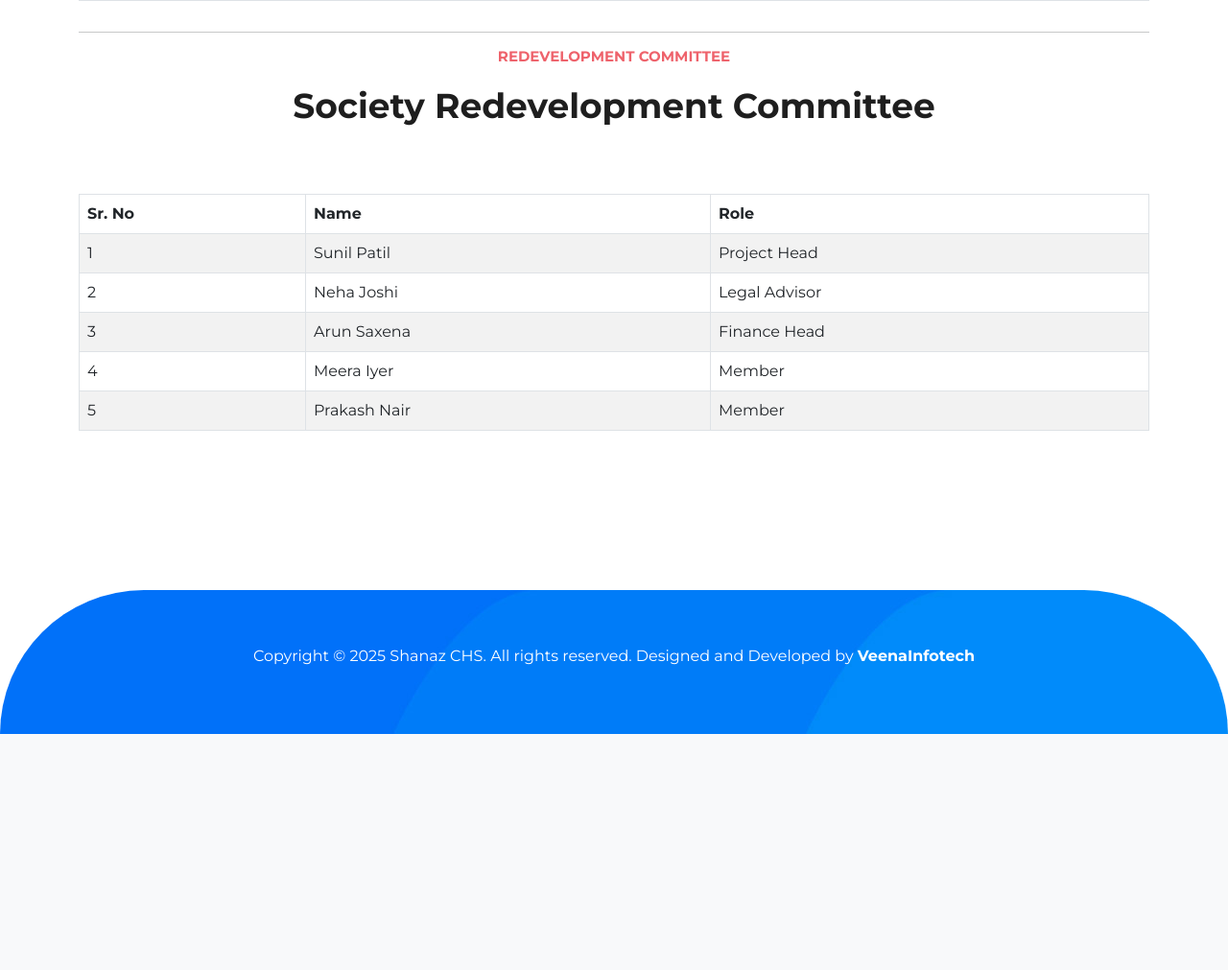
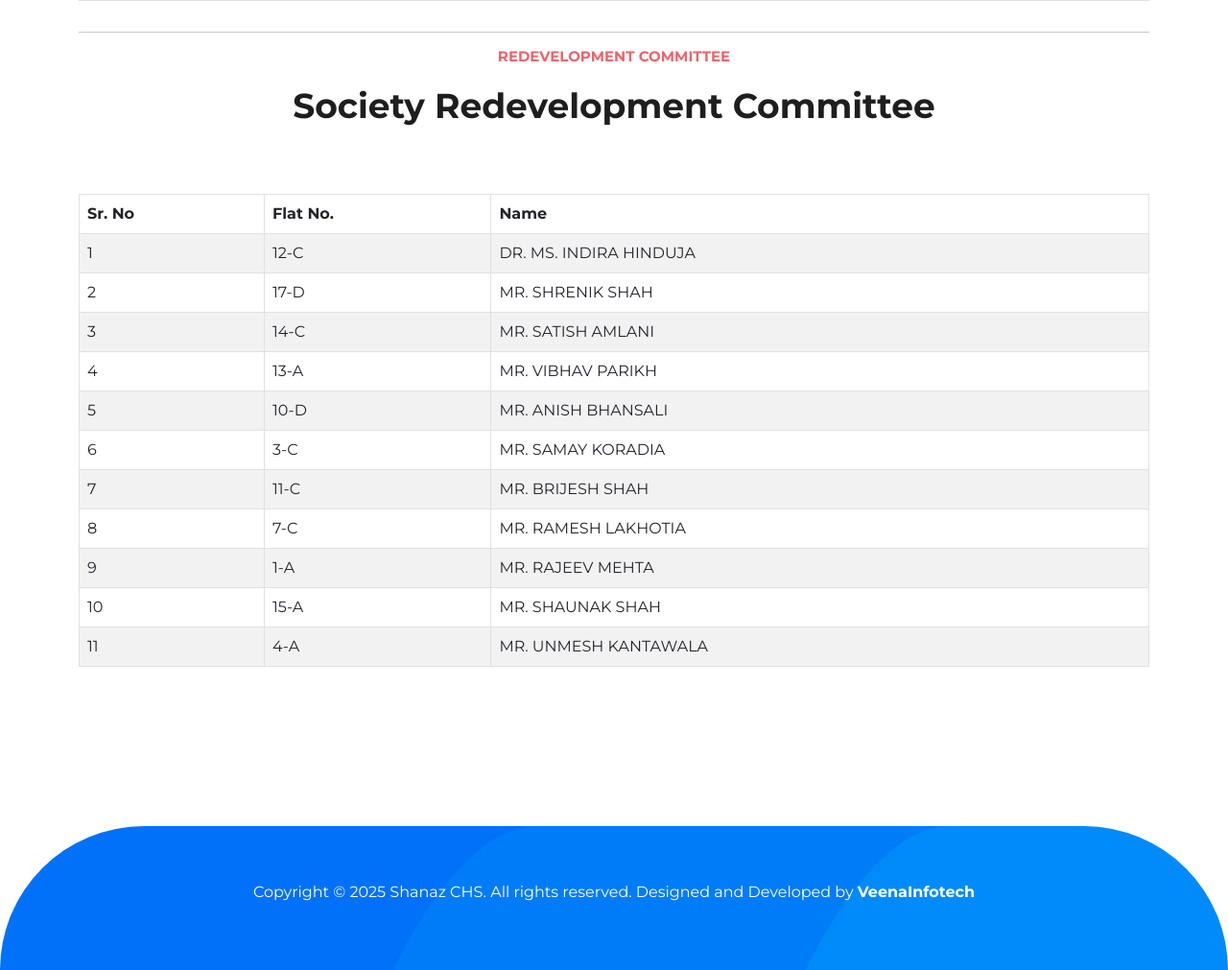
Before and after one commit to Veena-Infotech/ShanazCHS, a PHP site: page /committee.php in a window 1280 px wide. Shown: the part 1075-2086 px from the top of the page at 96% size. Before the commit the page ends 1840 px from the top, so only its background shows below. Run offline with PHP 8.4, Linux system fonts and the light colour scheme; a user stored in the database is signed in.

Commit message:
URL updated

```diff
--- a/ShanazCHS/about.php
+++ b/ShanazCHS/about.php
@@ -73,7 +73,7 @@ if (!isset($_SESSION['loggedin']) || $_SESSION['loggedin'] !== true) {
     <nav class="custom-navbar navbar navbar-expand-lg br navbar-light bg-light shadow-sm fixed-top">
       <div class="container">
           <!-- Logo -->
-          <a class="custom-logo navbar-brand d-flex align-items-center" href="index.php">
+          <a class="custom-logo navbar-brand d-flex align-items-center" href="home.php">
               <img src="./assets/images/SHANAZlogo.jpg" alt="Logo" style="width: 180px; border-radius: 20px;">
           </a>
 
--- a/ShanazCHS/committee.php
+++ b/ShanazCHS/committee.php
@@ -89,7 +89,7 @@ https://templatemo.com/tm-589-lugx-gaming
     <nav class="custom-navbar navbar navbar-expand-lg br navbar-light bg-light shadow-sm fixed-top">
       <div class="container">
           <!-- Logo -->
-          <a class="custom-logo navbar-brand d-flex align-items-center" href="index.php">
+          <a class="custom-logo navbar-brand d-flex align-items-center" href="home.php">
               <img src="./assets/images/SHANAZlogo.jpg" alt="Logo" style="width: 180px; border-radius: 20px;">
           </a>
 
@@ -214,40 +214,76 @@ https://templatemo.com/tm-589-lugx-gaming
                 <thead class="thead-dark" >
                   <tr>
                     <th scope="col">Sr. No</th>
+                    <th scope="col">Flat No.</th>
                     <th scope="col">Name</th>
-                    <th scope="col">Role</th>
 
                   </tr>
                 </thead>
                 <tbody>
                   <tr>
                     <td>1</td>
-                    <td>Sunil Patil</td>
-                    <td>Project Head</td>
+                    <td>12-C</td>
+                    <td>DR. MS. INDIRA HINDUJA</td>
 
                   </tr>
                   <tr>
                     <td>2</td>
-                    <td>Neha Joshi</td>
-                    <td>Legal Advisor</td>
+                    <td>17-D</td>
+                    <td>MR. SHRENIK SHAH</td>
 
                   </tr>
                   <tr>
                     <td>3</td>
-                    <td>Arun Saxena</td>
-                    <td>Finance Head</td>
+                    <td>14-C</td>
+                    <td>MR. SATISH AMLANI</td>
 
                   </tr>
                   <tr>
                     <td>4</td>
-                    <td>Meera Iyer</td>
-                    <td>Member</td>
+                    <td>13-A</td>
+                    <td>MR. VIBHAV PARIKH</td>
 
                   </tr>
                   <tr>
                     <td>5</td>
-                    <td>Prakash Nair</td>
-                    <td>Member</td>
+                    <td>10-D</td>
+                    <td>MR. ANISH BHANSALI</td>
+
+                  </tr>
+                  <tr>
+                    <td>6</td>
+                    <td>3-C</td>
+                    <td>MR. SAMAY KORADIA</td>
+
+                  </tr>
+                  <tr>
+                    <td>7</td>
+                    <td>11-C</td>
+                    <td>MR. BRIJESH SHAH</td>
+
+                  </tr>
+                  <tr>
+                    <td>8</td>
+                    <td>7-C</td>
+                    <td>MR. RAMESH LAKHOTIA</td>
+
+                  </tr>
+                  <tr>
+                    <td>9</td>
+                    <td>1-A</td>
+                    <td>MR. RAJEEV MEHTA</td>
+
+                  </tr>
+                  <tr>
+                    <td>10</td>
+                    <td>15-A</td>
+                    <td>MR. SHAUNAK SHAH</td>
+
+                  </tr>
+                  <tr>
+                    <td>11</td>
+                    <td>4-A</td>
+                    <td>MR. UNMESH KANTAWALA</td>
 
                   </tr>
                 </tbody>
--- a/ShanazCHS/gallery.php
+++ b/ShanazCHS/gallery.php
@@ -147,7 +147,7 @@ img {
     <nav class="custom-navbar navbar navbar-expand-lg br navbar-light bg-light shadow-sm fixed-top">
       <div class="container">
           <!-- Logo -->
-          <a class="custom-logo navbar-brand d-flex align-items-center" href="index.php">
+          <a class="custom-logo navbar-brand d-flex align-items-center" href="home.php">
               <img src="./assets/images/SHANAZlogo.jpg" alt="Logo" style="width: 180px; border-radius: 20px;">
           </a>
 
--- a/ShanazCHS/pmc.php
+++ b/ShanazCHS/pmc.php
@@ -129,7 +129,7 @@ https://templatemo.com/tm-589-lugx-gaming
     <nav class="custom-navbar navbar navbar-expand-lg br navbar-light bg-light shadow-sm fixed-top">
     <div class="container">
         <!-- Logo -->
-        <a class="custom-logo navbar-brand d-flex align-items-center" href="index.php">
+        <a class="custom-logo navbar-brand d-flex align-items-center" href="home.php">
             <img src="./assets/images/SHANAZlogo.jpg" alt="Logo" style="width: 180px; border-radius: 20px;">
         </a>
 
```
Also changed, not shown: ShanazCHS/contact.php (+1 -9 lines), ShanazCHS/documents.php (+1 -7 lines), ShanazCHS/home.php (+7 -7 lines).
